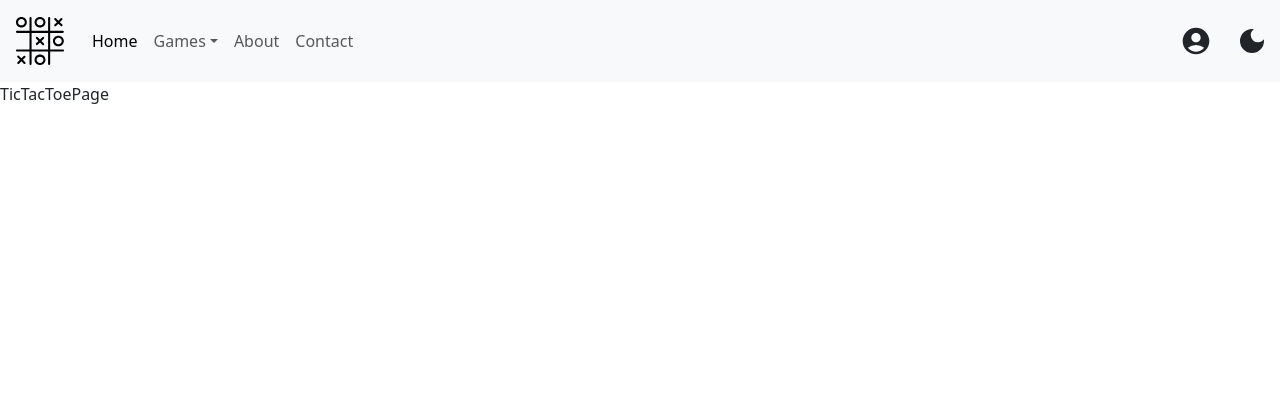
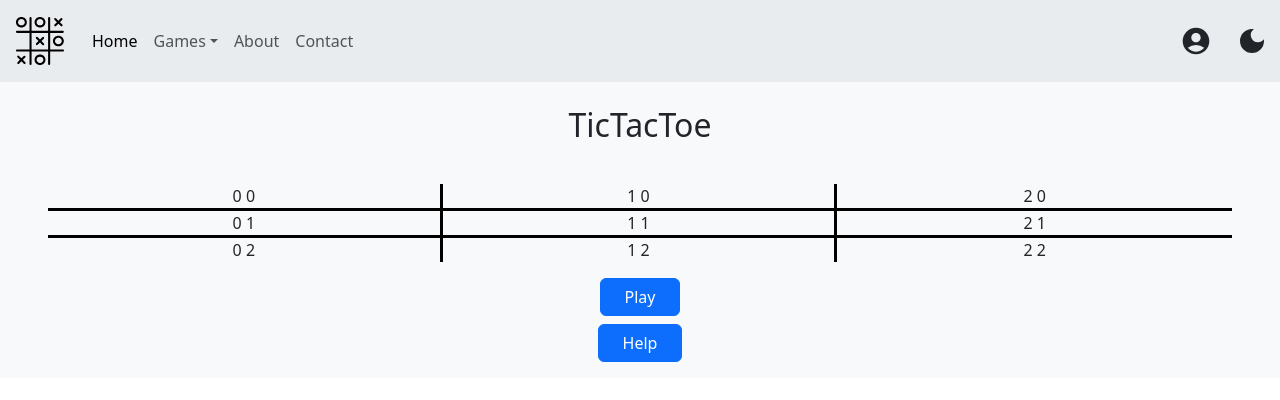
Before and after one commit to Zeden19/pencil-and-paper-games, a React (Vite) app: page /tictactoe in a window 1280 px wide. Shown: the top 400 px of the page. Built offline with nearby package versions, Linux system fonts and the light colour scheme.

Commit message:
Create Tic Tac Toe Page

```diff
--- a/src/Navigation.tsx
+++ b/src/Navigation.tsx
@@ -12,7 +12,7 @@ import {NavLink} from "react-router-dom";
 function Navigation() {
   const iconRightSize = "2rem";
   return (
-    <nav className="navbar navbar-expand-sm bg-body-tertiary">
+    <nav className="navbar navbar-expand-sm bg-body-secondary">
       <div className="container-fluid">
         <NavLink className="navbar-brand" to="/">
           <GiTicTacToe size={"3.5rem"} />
--- a/src/pages/HomePage.tsx
+++ b/src/pages/HomePage.tsx
@@ -3,7 +3,7 @@ import GamesGrid from "../GamesGrid.tsx";
 function HomePage() {
   return (
     <div className={"container-fluid"}>
-      <h2 className={"h2 text-center my-4"}>Pencil&PaperGames.com</h2>
+      <h2 className={"h2 text-center py-4"}>Pencil&PaperGames.com</h2>
       <h3 className={"h3 text-center my-3"}>Games</h3>
       <GamesGrid/>
     </div>
--- a/src/pages/Layout.tsx
+++ b/src/pages/Layout.tsx
@@ -5,7 +5,7 @@ function Layout() {
   return (
     <>
       <Navigation />
-      <Outlet/>
+      <main><Outlet/></main>
     </>
   );
 }
--- a/src/pages/TicTacToePage.tsx
+++ b/src/pages/TicTacToePage.tsx
@@ -1,9 +1,70 @@
+import { useState } from "react";
+
+
+//todo: make board taller
+// todo: if needed, make board width smaller on large devices
+// todo: make the board a component
 function TicTacToePage() {
+  const [board, setBoard] = useState([
+    ["empty", "empty", "empty"],
+    ["empty", "empty", "empty"],
+    ["empty", "empty", "empty"],
+  ]);
+
+  function renderBoard(indexRow: number, index: number, title: string) {
+    console.log(index, indexRow);
+    const key = indexRow.toString() + " " + index.toString();
+
+    if (
+      (indexRow === 0 && index === 0) ||
+      (indexRow === 1 && index === 0) ||
+      (indexRow === 0 && index === 1) ||
+      (indexRow === 1 && index === 1)
+    )
+      return (
+        <div
+          key={key}
+          className={
+            "h-25 border border-top-0 border-start-0 border-3 border-black"
+          }
+        >
+          {key}
+        </div>
+      );
+
+    if ((indexRow === 2 && index === 0) || (indexRow === 2 && index === 1)) {
+      return (
+        <div key={key} className={"border-bottom border-3 border-black"}>
+          {key}
+        </div>
+      );
+    }
+
+    if ((indexRow === 0 && index === 2) || (indexRow === 1 && index === 2))
+      return (
+        <div key={key} className={"border-end border-3 border-black"}>
+          {key}
+        </div>
+      );
+
+    return <div key={key}>{key}</div>;
+  }
+
   return (
-    <>
-      TicTacToePage
-    </>
-  )
+    <div className={"container-fluid text-center bg-body-tertiary pb-3"}>
+      <h2 className={"h2 py-4"}>TicTacToe</h2>
+
+      <div className={"container-fluid py-2 px-5"}>
+        <div className="row row-cols-3">
+          {board.map((row, indexRow) =>
+            row.map((tile, index) => renderBoard(index, indexRow, tile)),
+          )}
+        </div>
+      </div>
+        <button className={"btn btn-primary d-block my-2 px-4 m-auto"}>Play</button>
+        <button className={"btn btn-primary d-block px-4 m-auto"}>Help</button>
+    </div>
+  );
 }
 
 export default TicTacToePage;
--- a/src/pages/routes.tsx
+++ b/src/pages/routes.tsx
@@ -1,5 +1,4 @@
 import { createBrowserRouter } from "react-router-dom";
-import Navigation from "../Navigation.tsx";
 import TicTacToePage from "./TicTacToePage.tsx";
 import BattleShipPage from "./BattleShipPage.tsx";
 import HangmanPage from "./HangmanPage.tsx";
```
Also changed, not shown: src/App.tsx (deleted, +0 -13 lines), src/assets/thickO.png (added), src/assets/thickX.png (added).
